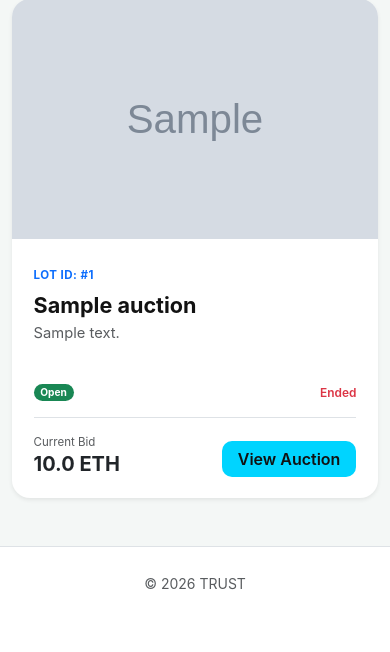
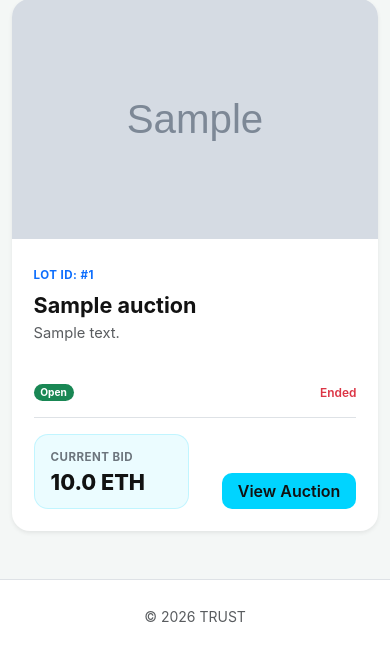
Before and after one commit to jorgemar723/-trust-auction-system, a Flask app: page / in a window 390 px wide. Shown: the part 586-1238 px from the top of the page. Before the commit the page ends 1176 px from the top, so only its background shows below. Run offline with Flask 3, Linux system fonts and the light colour scheme; grey boxes marked "Sample" are stand-in pictures; a database or web service that is not in the repository returns one stand-in record (values such as "Sample title"); data that the repository does not hold is empty; some libraries are stand-ins or nearby versions.

Commit message:
Squash of 1 commit : PROJ-132: enhance marketplace price display

```diff
--- a/flask_app.py
+++ b/flask_app.py
@@ -120,11 +120,23 @@ def index():
     try:
         raw_auctions = db.get_auctions()
 
+        try:
+            eth_price = get_current_eth_usd_price()
+        except Exception:
+            eth_price = None
+
         for row in raw_auctions:
             images = row[4]
             image_url = images[0] if images and len(images) > 0 else ""
 
             current_bid = row[9] if row[9] is not None else row[8]
+
+            current_bid_usd = None
+            if eth_price is not None:
+                try:
+                    current_bid_usd = round(float(current_bid) * float(eth_price), 2)
+                except Exception:
+                    current_bid_usd = None
 
             formatted_auctions.append({
                 "id": row[0],
@@ -132,6 +144,7 @@ def index():
                 "description": row[3],
                 "image": image_url,
                 "current_bid": float(current_bid),
+                "current_bid_usd": current_bid_usd,
                 "time_remaining": format_time_remaining(row[6])
             })
 
@@ -148,7 +161,6 @@ def index():
         loading=loading,
         error_message=error_message
     )
-
 # ================= AUCTION DETAILS =================
 @app.route("/auction/<int:auction_id>", methods=["GET", "POST"])
 def detail(auction_id):
--- a/static/css/style.css
+++ b/static/css/style.css
@@ -494,4 +494,34 @@ main.container {
     100% { transform: rotate(360deg); }
 }
 
+.auction-price-block {
+    padding: 0.85rem 1rem;
+    background: rgba(0, 212, 255, 0.08);
+    border: 1px solid rgba(0, 212, 255, 0.18);
+    border-radius: 14px;
+    min-width: 155px;
 }
+
+.auction-price-label {
+    font-size: 0.72rem;
+    font-weight: 700;
+    letter-spacing: 0.04em;
+    text-transform: uppercase;
+    color: var(--trust-muted);
+    margin-bottom: 0.3rem;
+}
+
+.auction-price-value {
+    font-size: 1.35rem;
+    font-weight: 800;
+    line-height: 1.1;
+    color: var(--trust-dark);
+}
+
+.auction-price-usd {
+    margin-top: 0.3rem;
+    font-size: 0.85rem;
+    color: var(--trust-muted);
+}
+
+}
--- a/templates/auction_card.html
+++ b/templates/auction_card.html
@@ -31,10 +31,16 @@
                 </div>
             </div>
 
-            <div class="mt-auto pt-3 border-top d-flex justify-content-between align-items-end">
-                <div>
-                    <small class="d-block text-muted auction-label">Current Bid</small>
-                    <span class="h5 fw-bold mb-0 text-dark">{{ auction.current_bid }} ETH</span>
+            <div class="mt-auto pt-3 border-top d-flex justify-content-between align-items-end gap-3">
+                <div class="auction-price-block">
+                    <small class="d-block auction-price-label">Current Bid</small>
+                    <div class="auction-price-value">{{ auction.current_bid }} ETH</div>
+
+                    {% if auction.current_bid_usd is defined and auction.current_bid_usd %}
+                        <small class="d-block auction-price-usd">
+                            ≈ ${{ "{:,.2f}".format(auction.current_bid_usd) }} USD
+                        </small>
+                    {% endif %}
                 </div>
 
                 <a href="/auction/{{ auction.id }}" class="btn btn-trust px-3">
```
